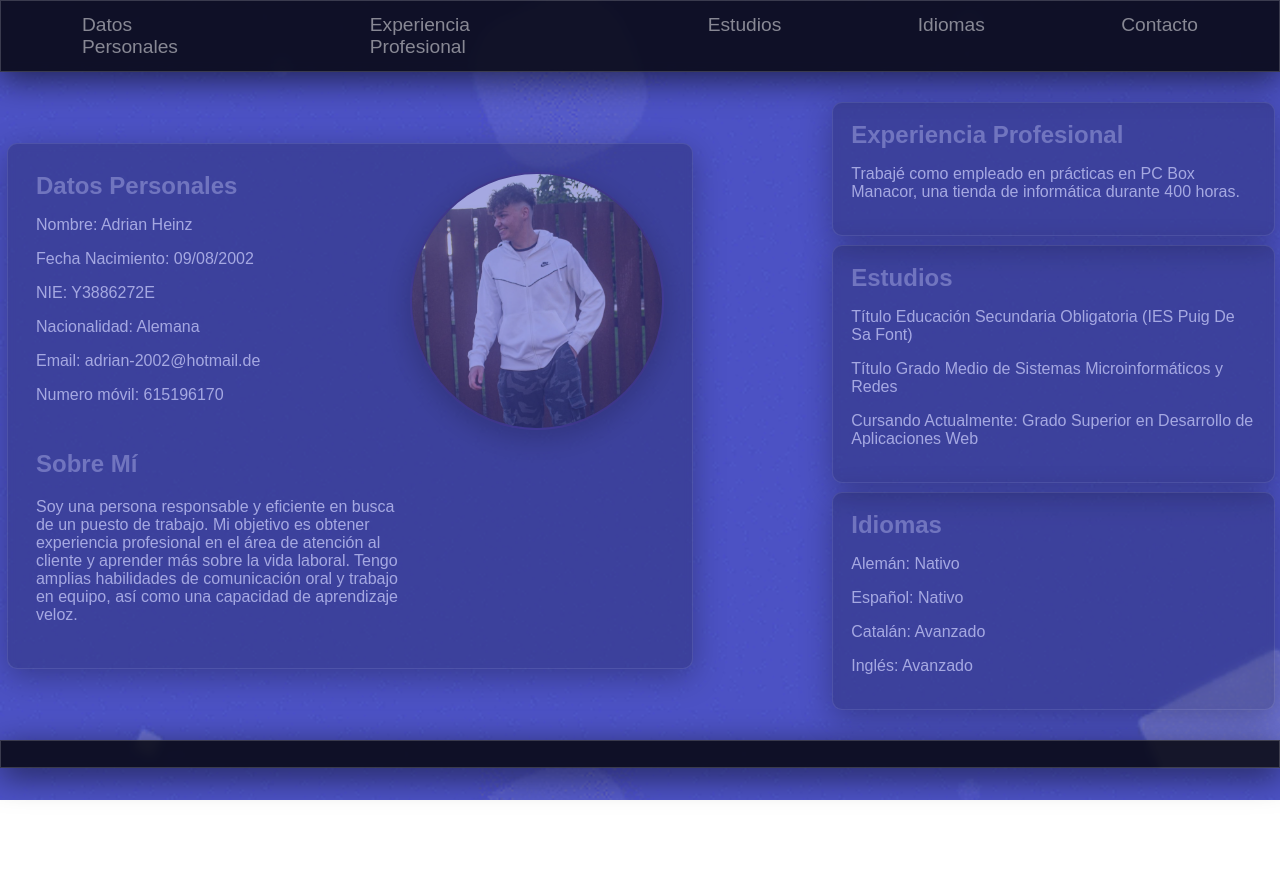
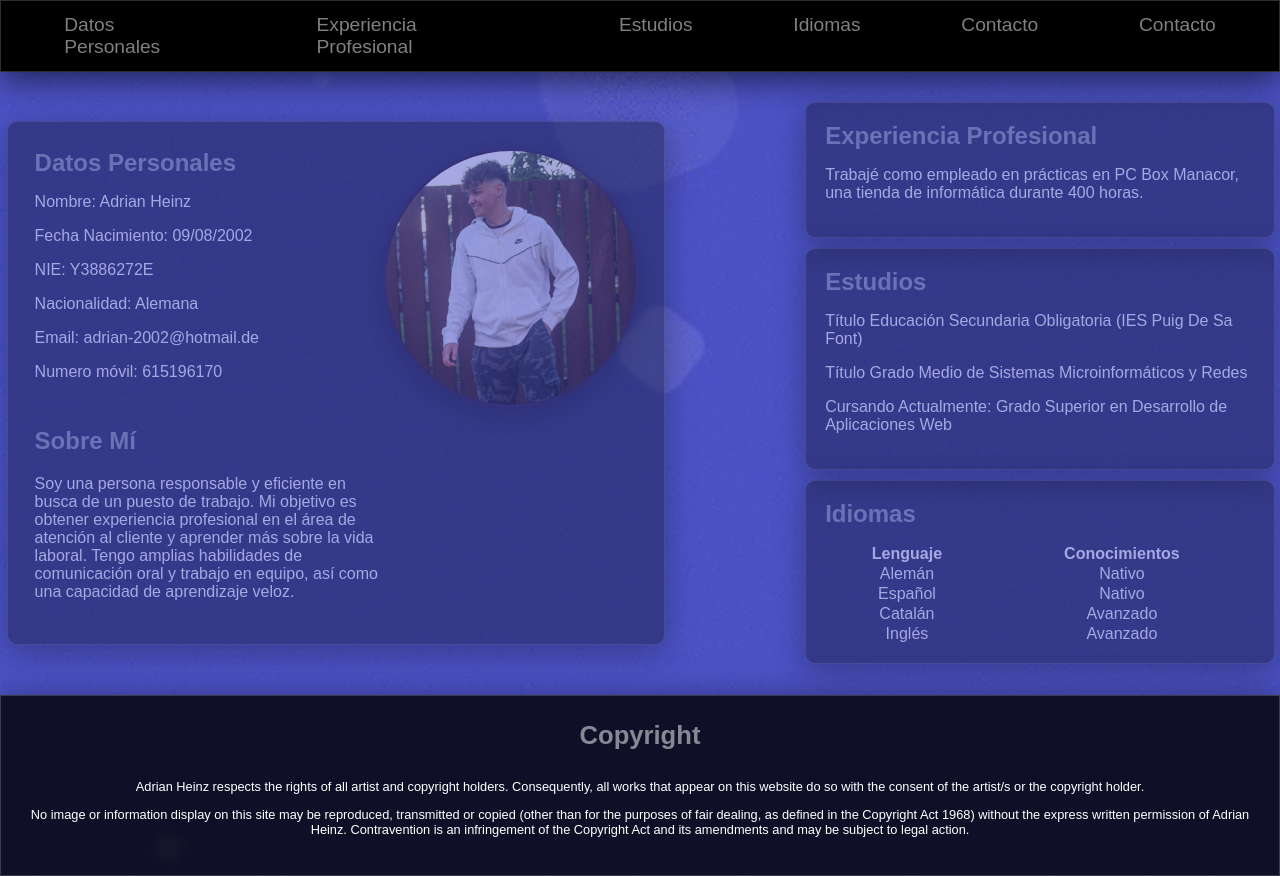
Before and after one commit to aheinz15563/project, a plain HTML site: page index.html in a window 1280 px wide. Before the commit the page ends 800 px from the top, so only its background shows below. Drawn offline with Linux system fonts and the light colour scheme.

Commit message:
Afegit Footer Copyright, Table Idiomas

```diff
--- a/css.css
+++ b/css.css
@@ -1,4 +1,8 @@
 /* GENERAL */
+
+* {
+    font-family:sans-serif
+  }
 
 body{
 
@@ -45,7 +49,6 @@ h1{
 header, footer{
 
     padding: 1%;
-    background: rgba(0, 0, 0, 0.8);
     box-shadow: 0 8px 32px 0 rgba(0, 0, 0, 0.57);
     backdrop-filter: blur( 4px );
     -webkit-backdrop-filter: blur( 4px );
@@ -56,6 +59,7 @@ header, footer{
 header{
 
     margin-bottom: 2%;
+    background: rgba(0, 0, 0, 1);
     position: sticky;
     top: 0px;
     z-index:1;
@@ -121,7 +125,7 @@ main{
 
 section{
 
-    background: rgba(0, 0, 0, 0.4);
+    background: rgba(0, 0, 0, 0.6);
     box-shadow: 0 8px 32px 0 rgba(0, 0, 0, 0.57);
     backdrop-filter: blur( 4px );
     -webkit-backdrop-filter: blur( 4px );
@@ -156,17 +160,42 @@ section:hover{
 
 }
 
+
+
+table{
+
+    margin-top: 16px;
+    border-collapse: collapse;
+    width: 100%;
+
+}
+
+tbody td {
+    text-align: center;
+  }
+
 /* FOOTER */
 
 footer{
+    background: rgba(0, 0, 0, 0.8);
     margin-top: 2%;
+    font-size: 0.8rem;
+    padding: 2%;
 
-    padding: 1%;
 
 }
 
-.ul-footer{
-    display: flex;
-    gap: 40px;
-    justify-content: space-evenly;
+.footer-container{
+
+    display: grid;
+    grid-template-columns: auto;
+    align-items: center;
+    text-align: center;
+
 }
+
+.copyright{
+
+    margin-bottom: 16px;
+
+}
--- a/index.html
+++ b/index.html
@@ -23,6 +23,8 @@
                     <li><a href="#estudios" class="links-header">Estudios</a></li>
                     <li><a href="#idiomas" class="links-header">Idiomas</a></li>
                     <li><a href="#contacto" class="links-header">Contacto</a></li>
+                    <li><a href="#copyright" class="links-header">Contacto</a></li>
+
 
                 </ul>
 
@@ -120,17 +122,28 @@
 
                     <article>
 
-
-                        <ul>
-
-                            <li><p>Alemán: Nativo</p></li>
-                            <li><p>Español: Nativo</p></li>
-                            <li><p>Catalán: Avanzado</p></li>
-                            <li><p>Inglés: Avanzado</p></li>
-
-
-
-                        </ul>
+                        <table>
+                            <tr>
+                              <th>Lenguaje</th>
+                              <th>Conocimientos</th>
+                            </tr>
+                            <tr>
+                              <td>Alemán</td>
+                              <td>Nativo</td>
+                            </tr>
+                            <tr>
+                                <td>Español</td>
+                                <td>Nativo</td>
+                            </tr>
+                            <tr>
+                                <td>Catalán</td>
+                                <td>Avanzado</td>
+                            </tr>
+                            <tr>
+                                <td>Inglés</td>
+                                <td>Avanzado</td>
+                            </tr>
+                          </table>
 
                     </article>
 
@@ -144,6 +157,20 @@
 
         <footer>
 
+            <div class="footer-container">
+
+                <a id="copyright" class="copyright"><h1>Copyright</h1></a>
+
+                <ul>
+
+                    <li><p>Adrian Heinz respects the rights of all artist and copyright holders. Consequently, all works that appear on this website do so with the consent of the artist/s or the copyright holder.</p></li>
+                    <li><p>No image or information display on this site may be reproduced, transmitted or copied (other than for the purposes of fair dealing, as defined in the Copyright Act 1968) without the express written permission of Adrian Heinz. Contravention is an infringement of the Copyright Act and its amendments and may be subject to legal action.</p</li>
+
+
+                </ul>
+
+
+            </div>
 
 
         </footer>
```
